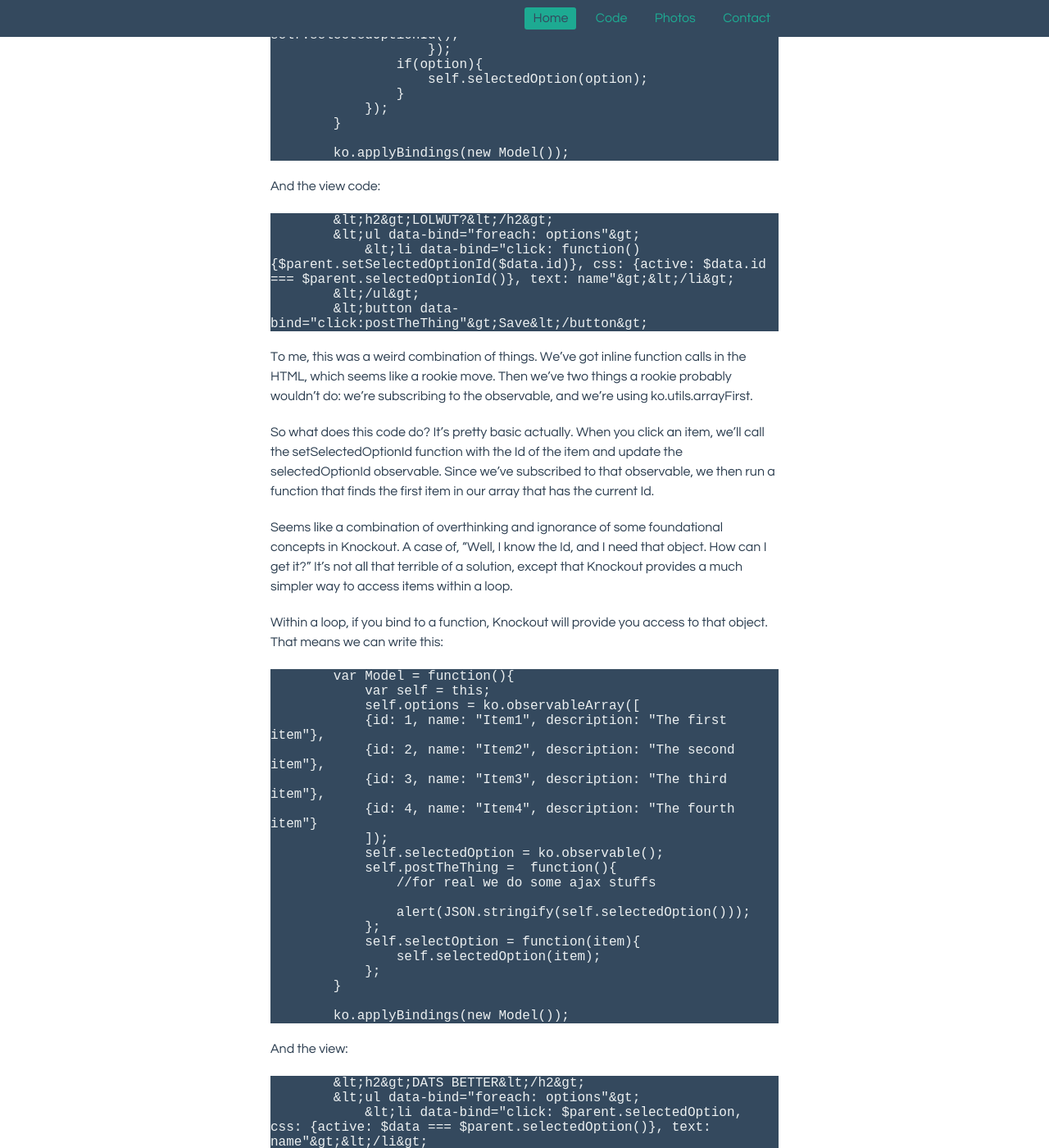
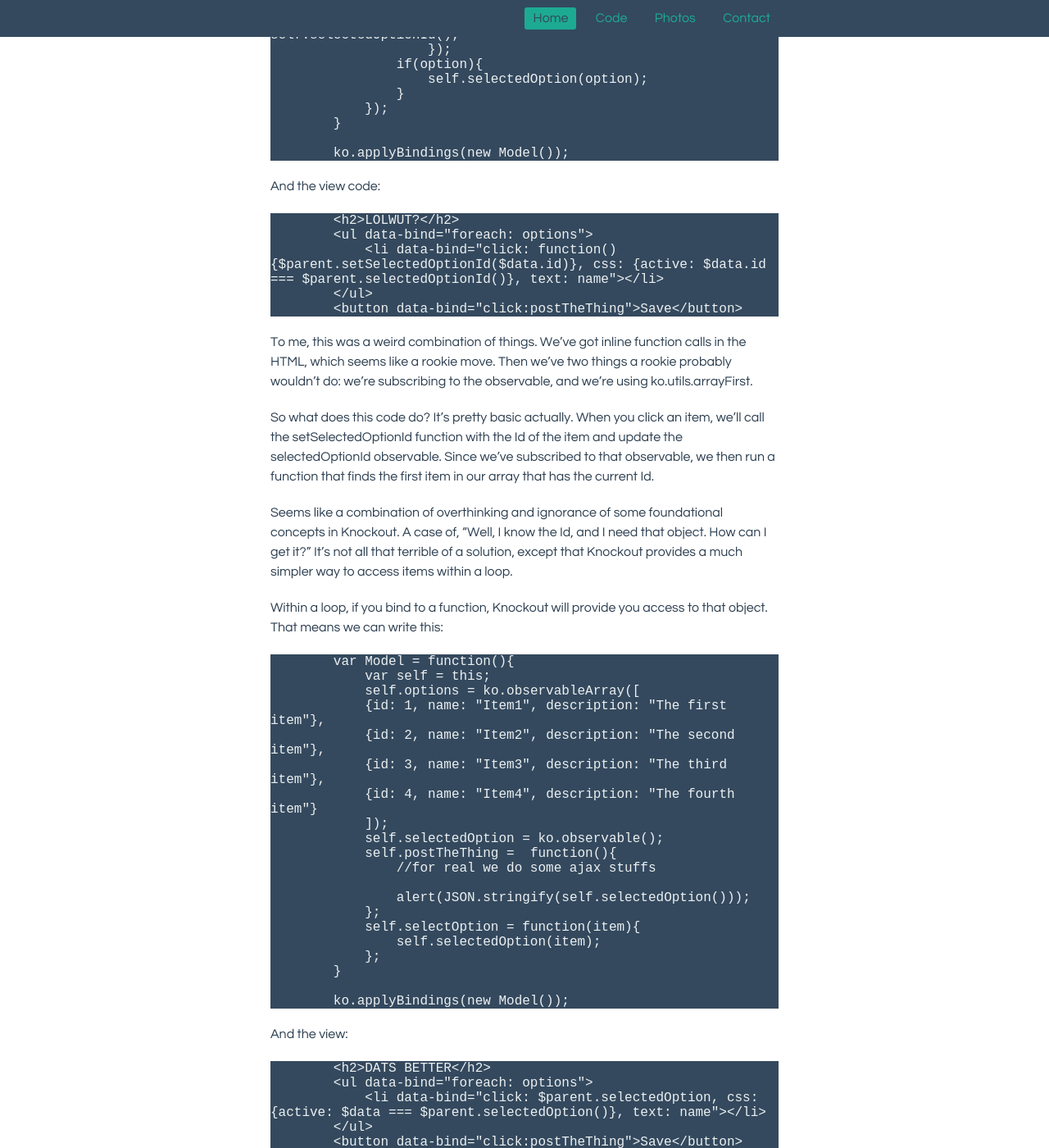
Before and after one commit to JesseWilliamson/jessewilliamson.github.com, a Jekyll site: the page built from _posts/2013-04-20-maybe-youre-overthinking-it.md, in a window 1280 px wide and 1400 px high, scrolled down 959 px. Shown: the whole window at 82% size. Built offline with Jekyll 4.4.1, drawn with Linux system fonts in a browser that asks for light colours; some of the changed lines change nothing that is shown; some of the changed text lies outside the part shown.

Commit message:
fixing formatting

```diff
--- a/_posts/2013-04-20-maybe-youre-overthinking-it.md
+++ b/_posts/2013-04-20-maybe-youre-overthinking-it.md
@@ -43,11 +43,11 @@ Here is pared down example. The idea is that we have a list of objects that the
 And the view code:
 
 {% highlight html%}
-	&lt;h2&gt;LOLWUT?&lt;/h2&gt;
-	&lt;ul data-bind="foreach: options"&gt;
-	    &lt;li data-bind="click: function(){$parent.setSelectedOptionId($data.id)}, css: {active: $data.id === $parent.selectedOptionId()}, text: name"&gt;&lt;/li&gt;
-	&lt;/ul&gt;
-	&lt;button data-bind="click:postTheThing"&gt;Save&lt;/button&gt;
+	<h2>LOLWUT?</h2>
+	<ul data-bind="foreach: options">
+	    <li data-bind="click: function(){$parent.setSelectedOptionId($data.id)}, css: {active: $data.id === $parent.selectedOptionId()}, text: name"></li>
+	</ul>
+	<button data-bind="click:postTheThing">Save</button>
 {%endhighlight%}
 
 To me, this was a weird combination of things. We've got inline function calls in the HTML, which seems like a rookie move. Then we've two things a rookie probably wouldn't do: we're subscribing to the observable, and we're using ko.utils.arrayFirst.
@@ -80,11 +80,11 @@ Within a loop, if you bind to a function, Knockout will provide you access to th
 {% endhighlight %}
 And the view:
 {% highlight html %}
-	&lt;h2&gt;DATS BETTER&lt;/h2&gt;
-	&lt;ul data-bind="foreach: options"&gt;
-	    &lt;li data-bind="click: $parent.selectedOption, css: {active: $data === $parent.selectedOption()}, text: name"&gt;&lt;/li&gt;
-	&lt;/ul&gt;
-	&lt;button data-bind="click:postTheThing"&gt;Save&lt;/button&gt;
+	<h2>DATS BETTER</h2>
+	<ul data-bind="foreach: options">
+	    <li data-bind="click: $parent.selectedOption, css: {active: $data === $parent.selectedOption()}, text: name"></li>
+	</ul>
+	<button data-bind="click:postTheThing">Save</button>
 {% endhighlight %}
 
 In the new code, we get replace the setSelectedOptionId function and that explicit subscription, and replace them with a single function that takes one parameter.
```
